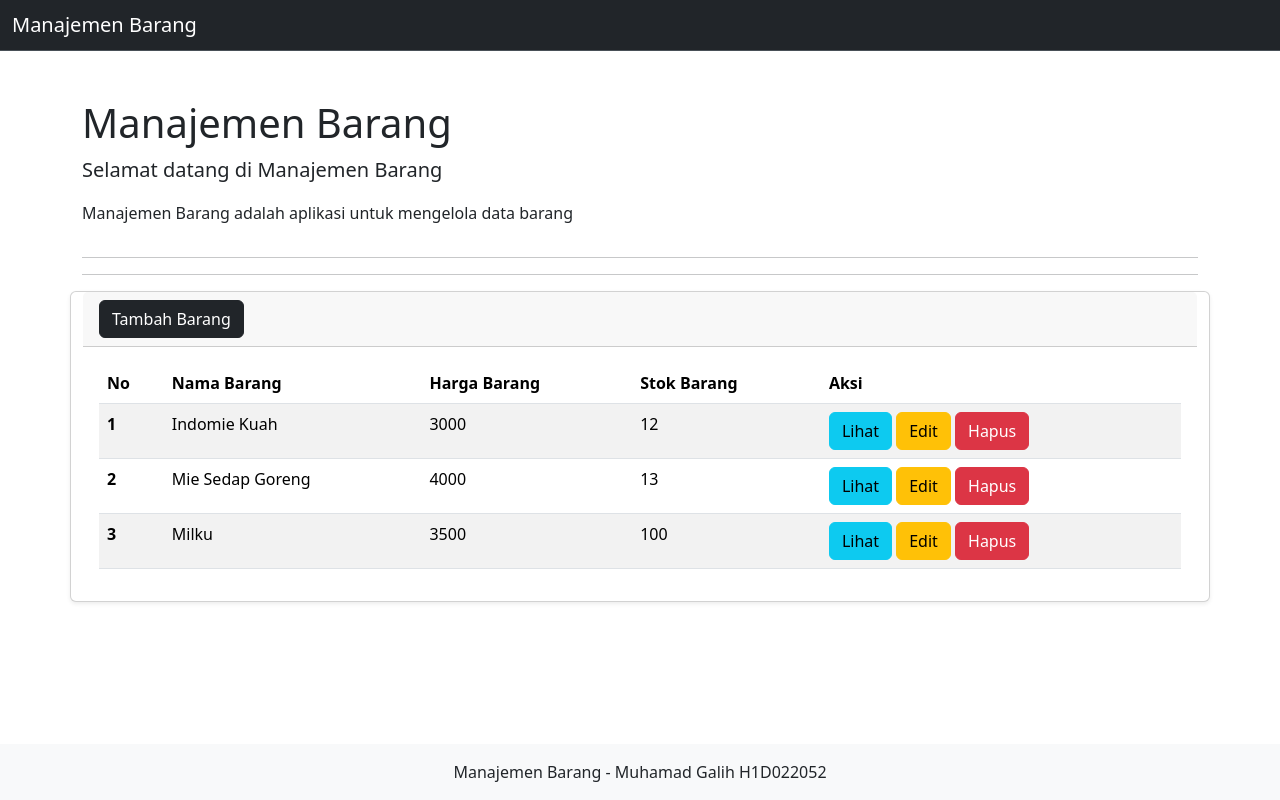
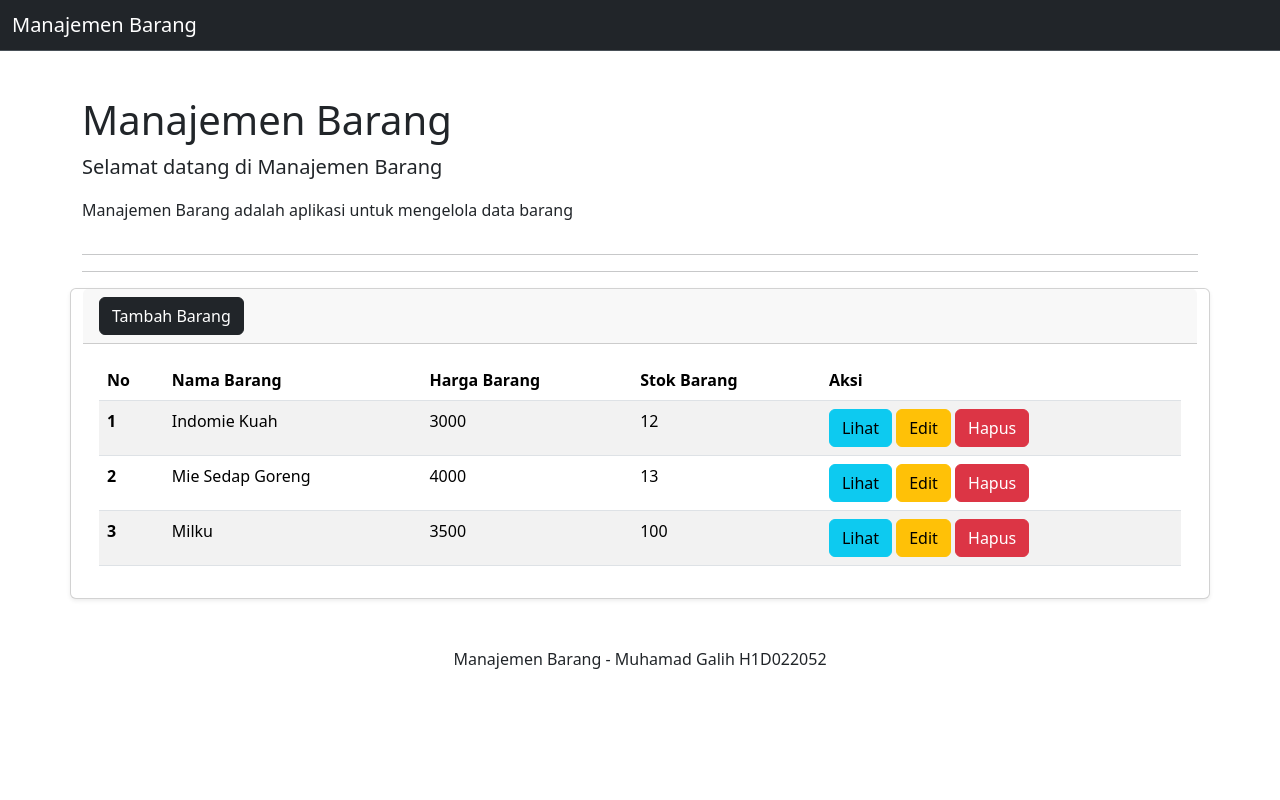
Before and after one commit to muhgalihhh/kuis1, a PHP site: page /index.php in a window 1280 px wide. Run offline with PHP 8.4, Linux system fonts and the light colour scheme; data comes from the database, SQL or seed files in the repository.

Commit message:
fix footer

```diff
--- a/footer.php
+++ b/footer.php
@@ -1,8 +1,14 @@
-<footer class="footer mt-auto py-3 bg-light fixed-bottom">
-  <div class="container">
-    <div class="row"> <span class="text-center">Manajemen Barang - Muhamad Galih H1D022052</span></div>
+<footer>
+  <div class="container mt-5">
+    <div class="row">
+      <div class="col-md-12">
+        <p class="text-center">Manajemen Barang - Muhamad Galih H1D022052</p>
+      </div>
+    </div>
   </div>
 </footer>
+
+
 </body>
 
 </html>
--- a/header.php
+++ b/header.php
@@ -14,8 +14,8 @@
   <title>Manajemen Barang</title>
 </head>
 
-<body>
-  <nav class="navbar bg-dark border-bottom border-body" data-bs-theme="dark">
+<body class="d-flex flex-column h-100">
+  <nav class="navbar bg-dark border-bottom border-body fixed-top" data-bs-theme="dark">
     <div class="container-fluid">
       <span class="navbar-brand mb-0 h1">Manajemen Barang</span>
     </div>
--- a/index.php
+++ b/index.php
@@ -8,7 +8,7 @@
 ?>
 
 <main>
-  <div class="container">
+  <div class="container mt-5">
     <div class="row">
       <div class="col-md-12">
         <h1 class="mt-5">Manajemen Barang</h1>
@@ -25,7 +25,7 @@
             Barang</button>
         </div>
         <div class="card-body">
-          <table class="table table-striped">
+          <table class="table table-striped" style="max-height: 500px; overflow-y: auto;">
             <thead>
               <tr>
                 <th scope="col">No</th>
@@ -37,8 +37,8 @@
             </thead>
             <tbody>
               <?php
-                foreach ($data as $row):
-                  ?>
+                while ($row = $data->fetch()){
+                ?>
               <tr>
                 <th scope="row"><?= $no++; ?></th>
                 <td><?= $row['nama_barang']; ?></td>
@@ -58,16 +58,20 @@
                   </button>
                 </td>
               </tr>
+
+
               <?php
                 include ("modal.php");
-                endforeach;
-                ?>
+                }
+              ?>
             </tbody>
+          </table>
         </div>
       </div>
     </div>
   </div>
 </main>
+
 <?php
   include ("footer.php");
 ?>
```
